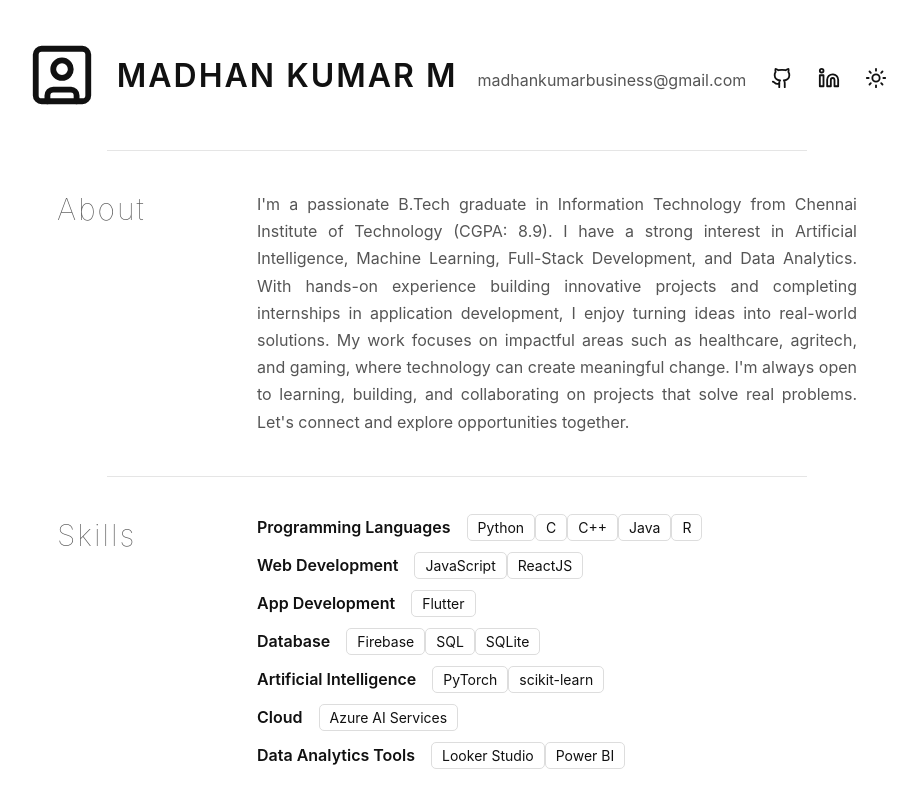
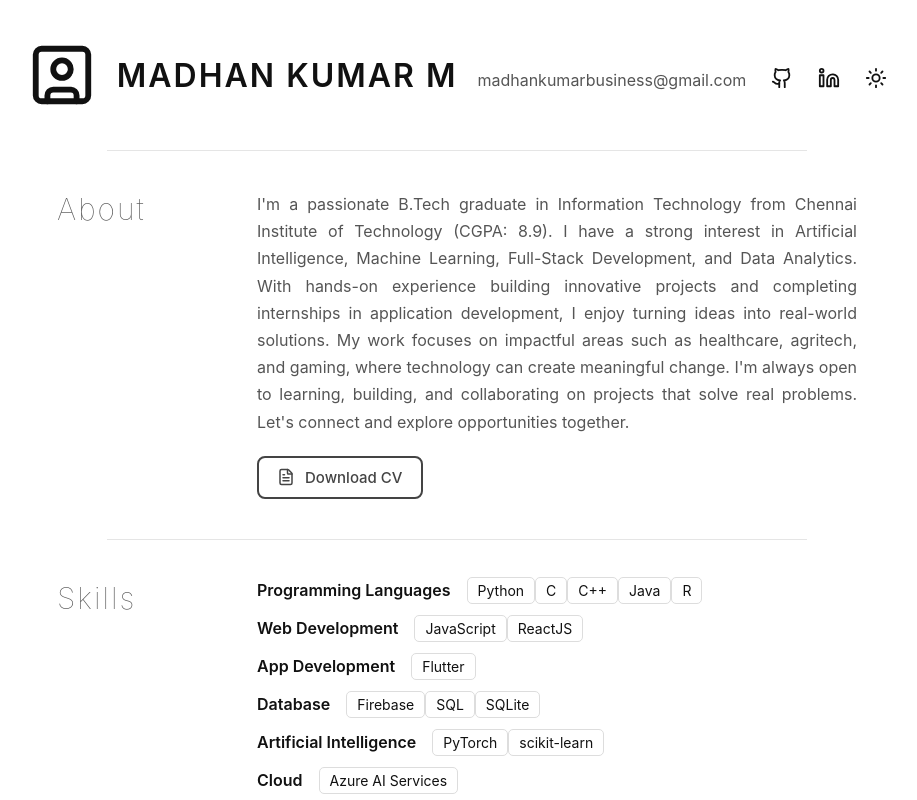
Before and after one commit to the-madhankumar/the-madhankumar.github.io, a React (Create React App) app: page / in a window 1280 px wide. Shown: the top 800 px of the page, without its empty margins (183-1100 px from the left). Built offline with nearby package versions, Linux system fonts and the light colour scheme.

Commit message:
feat(pdf): Added resume pdf format and download

```diff
--- a/src/components/Data/About.js
+++ b/src/components/Data/About.js
@@ -6,7 +6,8 @@ With hands-on experience building innovative projects and completing internships
 
 My work focuses on impactful areas such as healthcare, agritech, and gaming, where technology can create meaningful change.
 
-I'm always open to learning, building, and collaborating on projects that solve real problems. Let's connect and explore opportunities together.`
+I'm always open to learning, building, and collaborating on projects that solve real problems. Let's connect and explore opportunities together.`,
+  resume: './MADHAN_KUMAR_M.pdf'
 }
 
 export default about
--- a/src/components/Home/index.css
+++ b/src/components/Home/index.css
@@ -5,7 +5,6 @@
     box-sizing: border-box;
 }
 
-/* Root variables for dark/light mode */
 .Main-container.light {
     --bg: #ffffff;
     --text: #111;
@@ -35,6 +34,56 @@
     font-family: "Inter", system-ui, sans-serif;
     color: var(--text);
     transition: all 0.3s ease;
+}
+
+.des{
+    display: flex;
+    flex-direction: column;
+    gap: 20px;
+}
+
+.description{
+    line-height: 1.6;
+}
+
+.download-button{
+    display: inline-flex;
+    align-items: center;
+    gap: 10px;
+
+    padding: 10px 18px;
+    border: 2px solid #444;
+    border-radius: 8px;
+
+    font-size: 15px;
+    font-weight: 500;
+    text-decoration: none;
+    color: #444;
+
+    cursor: pointer;
+    width: fit-content;
+
+    transition: all 0.3s ease;
+}
+
+.download{
+    width: 18px;
+    height: 18px;
+    transition: transform 0.3s ease;
+}
+
+.download-button:hover{
+    background: #444;
+    color: #fff;
+    transform: translateY(-2px);
+}
+
+.download-button:hover .download{
+    transform: translateY(2px);
+}
+
+.download-button:active{
+    transform: translateY(0);
 }
 
 /* Links and icons */
--- a/src/components/Home/index.js
+++ b/src/components/Home/index.js
@@ -1,4 +1,4 @@
-import { SquareUser, Linkedin, Github, Mail, SendHorizontal, Moon, Sun } from 'lucide-react';
+import { SquareUser, Linkedin, Github, Mail, SendHorizontal, Moon, Sun, FileText } from 'lucide-react';
 import React, { useState } from 'react';
 import { Divider, SkillsResolve, ProjectsResolve, WorkResolve, CertificatesResolve, EducationResolve } from '../utils/utils'
 
@@ -51,7 +51,18 @@ const Home = () => {
 
             <div className='section'>
                 <div className='title'>{about.title}</div>
-                <div className='description'>{about.description}</div>
+                <div className='des'>
+                    <div className='description'>{about.description}</div>
+
+                    <a
+                        href={about.resume}
+                        download="Madhan-Kumar-M.pdf"
+                        className='download-button'
+                    >
+                        <FileText className='download' />
+                        Download CV
+                    </a>
+                </div>
             </div>
 
             <Divider />
```
Also changed, not shown: 2 other files (tests, documents, lock files or other folders).
